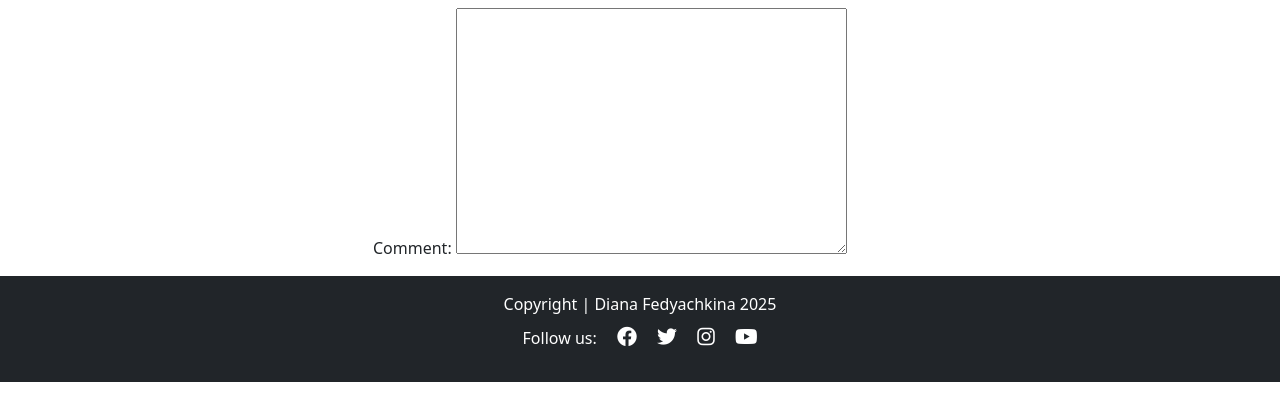
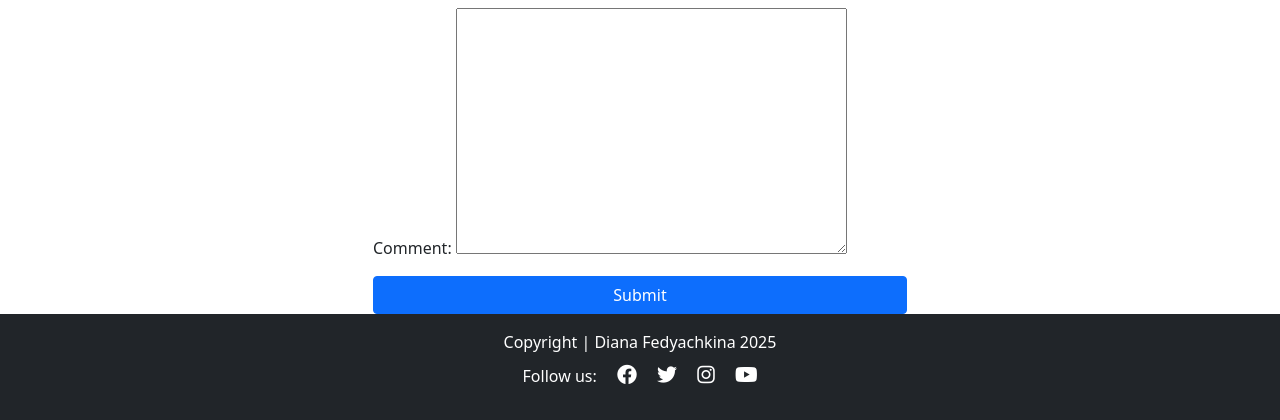
Before and after one commit to dfedyachkina/gym-site, a Django app: template contact/templates/contact/contact.html in a window 1280 px wide. Shown: the part 634-1054 px from the top of the page. Before the commit the page ends 1016 px from the top, so only its background shows below. Run offline with Django 5.2, Linux system fonts and the light colour scheme; the template is opened without the code that fills it: values that come from a table or form of the project are taken from there, others are empty.

Commit message:
Fix missed button for guests in contact template

```diff
--- a/contact/templates/contact/contact.html
+++ b/contact/templates/contact/contact.html
@@ -57,6 +57,7 @@
       {% else %}
         <p class="mb-3">Already have an account? Please <a href="{{ login_url }}">log in</a> or <a href="{{ signup_url }}">register</a>. Alternatively, you can continue without registration.</p>
         {{ form.as_p }}
+        <button type="submit" class="btn btn-primary w-100">Submit</button>
       {% endif %}
     </div>
   </div>
```
